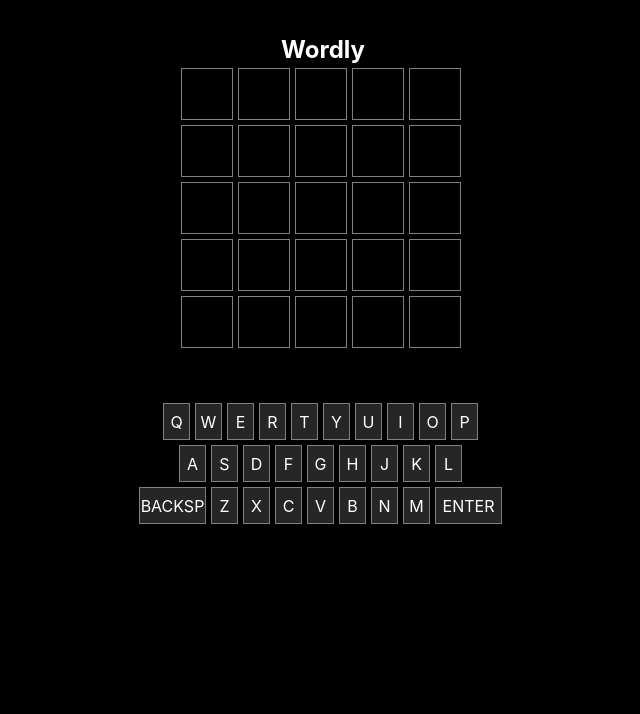
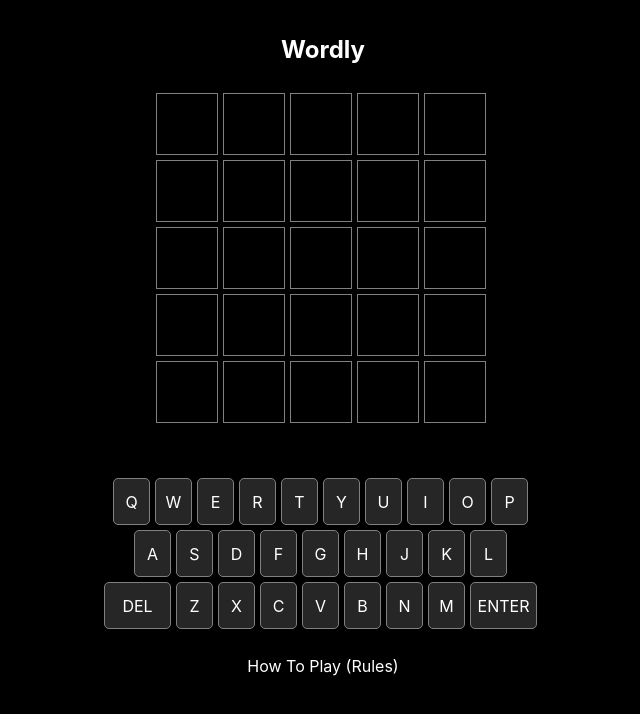
Before and after one commit to truelav/wordly-, a React (Vite) app: page / in a window 1280 px wide. Shown: the top 714 px of the page, without its empty margins (317-957 px from the left). Built offline with nearby package versions, Linux system fonts and the light colour scheme.

Commit message:
fixed the background coloring of letters that match, partially match and dont match, next stept delete letter function

```diff
--- a/src/App.css
+++ b/src/App.css
@@ -5,8 +5,12 @@
   margin-block-end: 0;
 }
 
+body {
+  overflow-y: hidden;
+  overflow-x: hidden;
+}
+
 #root {
-  max-width: 1280px;
   margin: 0 auto;
   padding: 2rem;
   text-align: center;
@@ -42,8 +46,8 @@
 }
 
 .GuessLetter {
-  height: 50px;
-  width: 50px;
+  height: 60px;
+  width: 60px;
   border: 1px solid gray;
   gap: 5px;
   margin-right: 5px;
@@ -63,8 +67,8 @@
 }
 
 .Key {
-  height: 35px;
-  width: 25px;
+  height: 45px;
+  width: 35px;
   border: 1px solid gray;
   gap: 5px;
   margin-right: 5px;
@@ -72,6 +76,12 @@
   font-size: 16px;
   text-transform: uppercase;
   background-color: #262626;
+  border-radius: 5px;
+}
+
+.Key:hover {
+  cursor: pointer;
+  background-color: rgb(20, 97, 33);
 }
 
 #yellowCell {
@@ -89,3 +99,11 @@
 #bigKey {
   width: 65px;
 }
+
+.Header {
+  margin-bottom: 25px;
+}
+
+.Footer {
+  margin-top: 25px;
+}
--- a/src/App.jsx
+++ b/src/App.jsx
@@ -3,6 +3,7 @@
 import Header from './components/Header'
 import Board from './components/Board'
 import Keyboard from './components/keboard/Keyboard'
+import Footer from './components/Footer'
 
 import { boardGuess, boardIds } from './data/board'
 import { words } from './data/words.json'
@@ -23,13 +24,12 @@
 
   const handleEnter = () => {
 
-    if (currWordGuess.length >= 5) {
+    if (currWordGuess.length >= 5 && guessNumber <= 4) {
 
+      checkLetters()
       // checkGameEnd()
-      checkLetters()
       setGuessNumber(guessNumber + 1)
       setCurrWordGuess('')
-
     } else {
       return
     }
@@ -41,28 +41,28 @@
     //   qwert  ||  mourn
     const word = todaysWord.split('')
     const guessWord = currWordGuess.split('')
+    // a way to improve performance is to create a copy
+    //of a matrix here and modify and change state at the end
+    const newBoardId = [...boardId]
 
     for (let i = 0; i < guessWord.length; i++) {
 
       const letter = guessWord[i]
       if (word.includes(letter)) {
         if (word[i] === guessWord[i]) {
-
           console.log('We have a green Match')
-          //we have found a green match (modify the background then change it to exclamation mark both letters)
-          const newBoardId = [...boardId]
           newBoardId[guessNumber][i] = 'greenCell'
-          setBoardId(newBoardId)
 
         } else {
-
           console.log('We have a yellow Match')
-
+          newBoardId[guessNumber][i] = 'yellowCell'
         }
       } else {
-
+        newBoardId[guessNumber][i] = 'grayCell'
       }
     }
+
+    setBoardId(newBoardId)
   }
 
   const checkGameEnd = () => {
@@ -84,6 +84,7 @@
         <Header />
         <Board boardId={boardId} />
         <Keyboard />
+        <Footer />
       </AppContext.Provider>
     </div>
   )
--- /dev/null
+++ b/src/components/Footer.jsx
@@ -0,0 +1,15 @@
+
+
+const Footer = () => {
+
+    return (
+        <div className="Footer">
+            <div className="footer-inner">
+                <p>How To Play (Rules)</p>
+            </div>
+            <div className="footer-inner"></div>
+        </div>
+    )
+}
+
+export default Footer
--- a/src/components/keboard/Key.jsx
+++ b/src/components/keboard/Key.jsx
@@ -9,6 +9,11 @@
     const handleKeyClick = () => {
         if (keyLetter === 'enter') {
             handleEnter()
+            return
+        }
+
+        if (keyLetter === 'del') {
+            handleDel()
             return
         }
 
@@ -26,6 +31,11 @@
         setBoard(newBoard)
     }
 
+    const handleDel = () => {
+        const newWordGuess = currWordGuess.slice(0, -1)
+        setCurrWordGuess(newWordGuess)
+    }
+
     return (
         <div className="Key" id={id} onClick={handleKeyClick}>
             <p>{keyLetter}</p>
--- a/src/components/keboard/KeyboardRow.jsx
+++ b/src/components/keboard/KeyboardRow.jsx
@@ -7,7 +7,7 @@
     if (idx === 2) {
         return (
             <div className="KeyboardRow">
-                <Key id={'bigKey'} keyLetter={'backsp'} />
+                <Key id={'bigKey'} keyLetter={'del'} />
                 {keysRow.map((keyLetter, i) => {
                     return <Key key={i} keyLetter={keyLetter} />
                 })}
```
